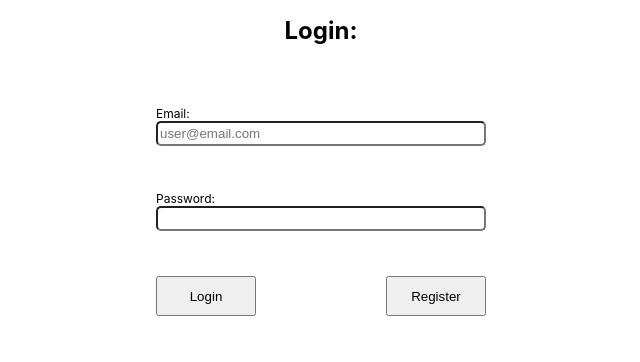
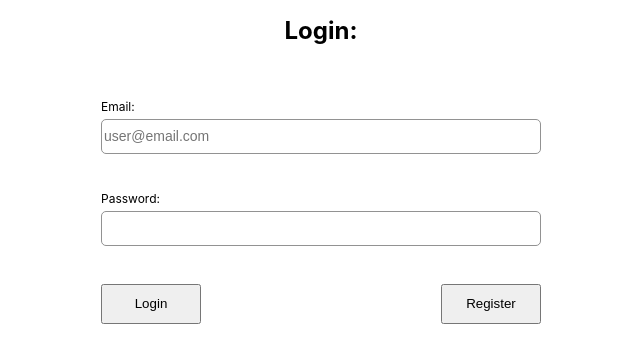
Before and after one commit to danitacheny/gaggle, a React (Create React App) app in the folder client/: page /login in a window 1280 px wide. Shown: the top 362 px of the page, without its empty margins (319-959 px from the left). Built offline with nearby package versions, Linux system fonts and the light colour scheme.

Commit message:
fix some style issues in Form.module.css

```diff
--- a/client/src/components/styles/Form.module.css
+++ b/client/src/components/styles/Form.module.css
@@ -7,21 +7,21 @@
 
 .error {
   border: 1px solid rgb(194, 0, 0);
-  width: 100%;
   background: rgb(255, 206, 206);
   color: rgb(194, 0, 0);
   border-radius: 5px;
   padding: 10px;
+  width: 100%;
 }
 
 .form {
   display: flex;
-  width: 30%;
-  flex-direction: column;
-  align-items: flex-start;
-  justify-content: space-evenly;
   height: 300px;
   min-width: 200px;
+  width: 40%;
+  flex-direction: column;
+  justify-content: space-evenly;
+  align-items: flex-start;
 }
 
 .formGroup {
@@ -33,8 +33,11 @@
 
 .input {
   width: 100%;
-  height: 25px;
+  height: 35px;
+  border: 1px solid rgb(146, 146, 146);
   border-radius: 5px;
+  margin-top: 5px;
+  font-size: 1.4rem;
 }
 
 .buttonGroup {
```
